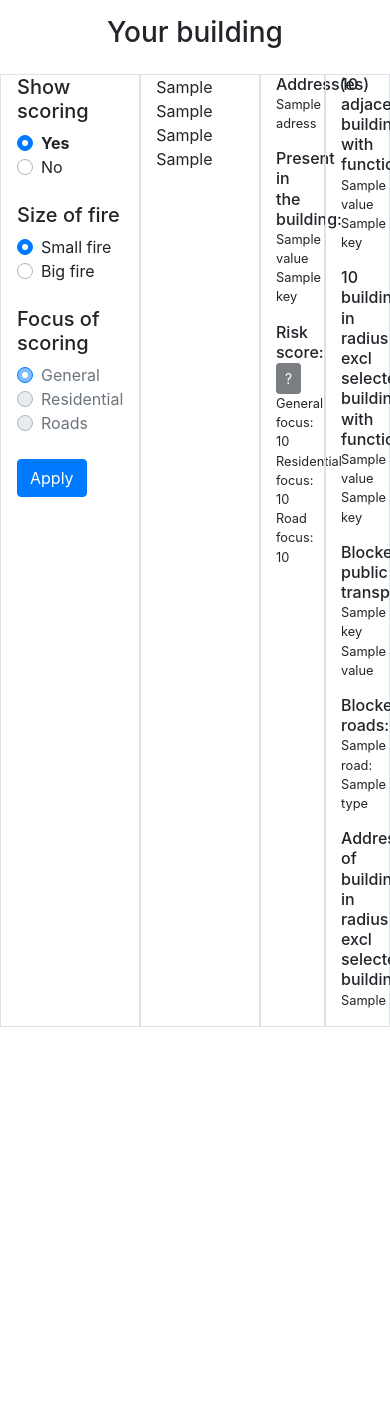
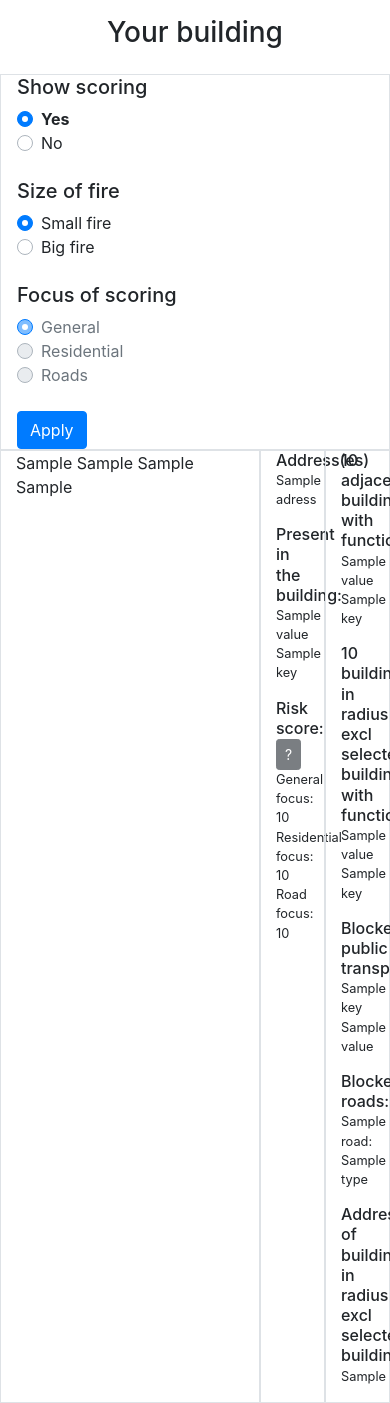
Before and after one commit to TomvandeLooij/dsp-project, a Flask app: template templates/building.html in a window 390 px wide; the page is wider, and only the part inside the window is pictured. Shown: the part 56-1459 px from the top of that part. Before the commit the page ends 1083 px from the top of that part, so only its background shows below. Run offline with Flask 2, Linux system fonts and the light colour scheme; the template is opened without the code that fills it: most values are stand-ins (such as "Sample title", 1, 10 or a date in 2020); parts of the project's set-up code (start-up, migrations or seed data) failed here and were passed over.

Commit message:
adjustment left column building

```diff
--- a/components/base_map.py
+++ b/components/base_map.py
@@ -451,11 +451,6 @@ def draw_heatmap(fig, fire, score_type):
     fig.add_tools(HoverTool(
         renderers=[glyph],
         tooltips=TOOLTIPS
-        # tooltips=[
-        #     ("score", "@norm_scores{0.2f}"),
-        #     ("address", "@full_adress{safe}"),
-        #     ("functions in building", "@functions{safe}")
-        # ]
     ))
 
     bar = ColorBar(color_mapper=exp_cmap, location=(0,0), major_label_overrides={0:"0   Low effect", 1:"1   High effect"}, major_label_text_align="left")
--- a/templates/building.html
+++ b/templates/building.html
@@ -9,7 +9,7 @@
         </div>
     </div>
     <div class="row">
-        <div class="col px-3 border">
+        <div class="col-sm px-3 border">
             <h5>Show scoring</h5>
             <div class="custom-control custom-radio">
                 <input class="custom-control-input" type="radio" name="scoring" id="heatmap" value="heatmap">
```
